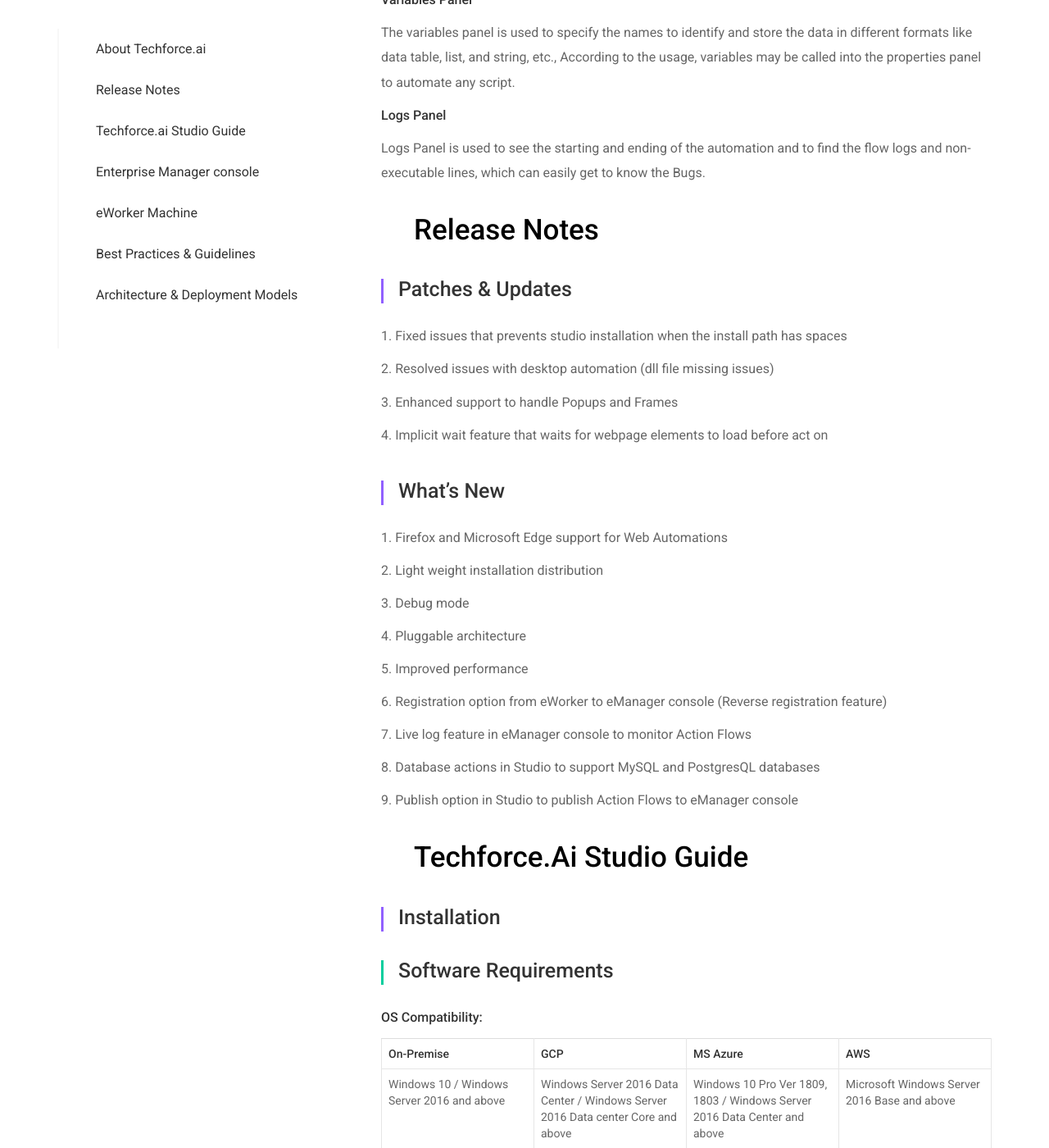
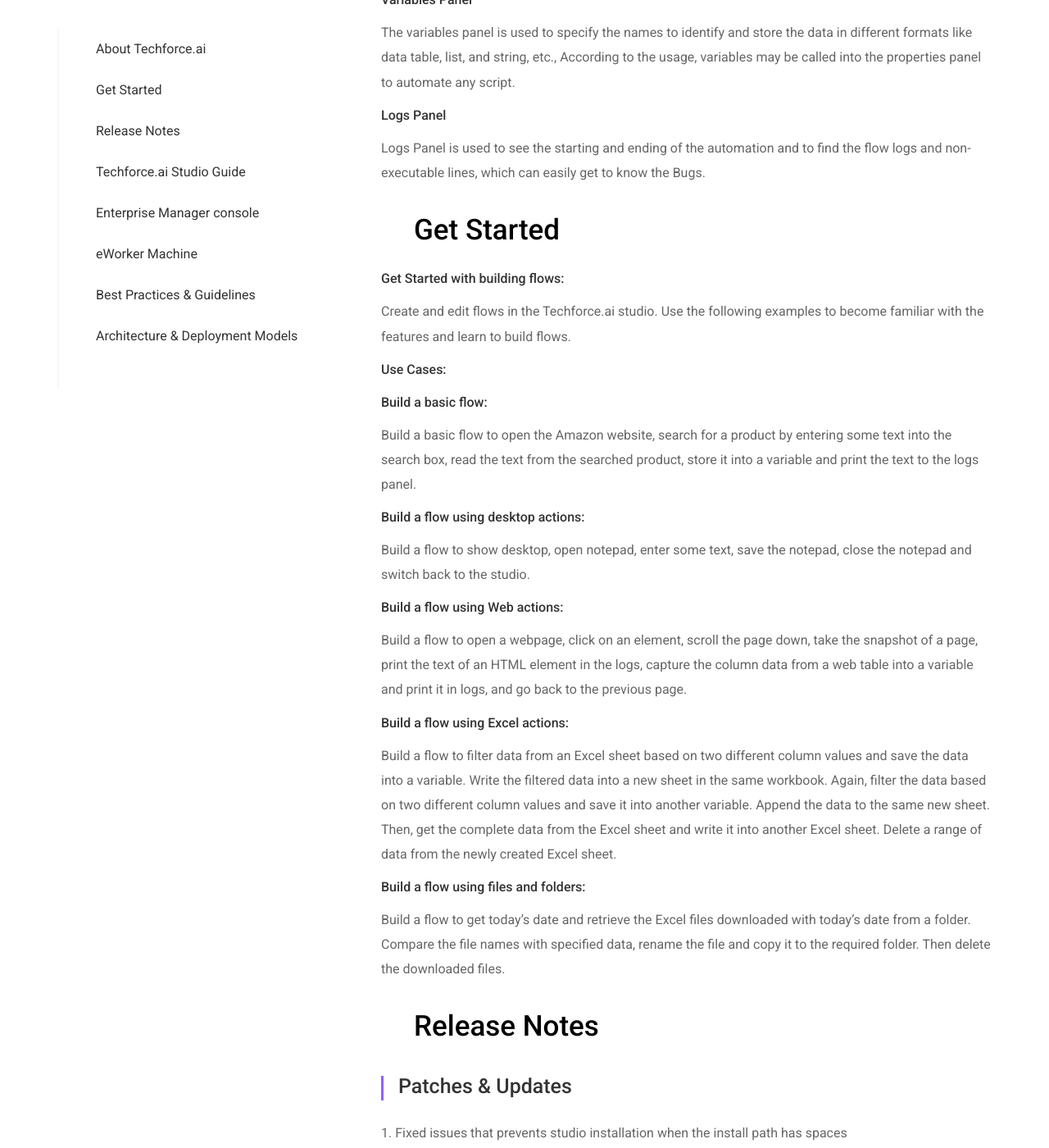
Before and after one commit to digitamizers/Documentation, a Jekyll site: the page built from index.md, in a window 1280 px wide and 1400 px high, scrolled down 2099 px. Shown: the whole window at 82% size. Built offline with Jekyll 4.4.1, drawn with Linux system fonts in a browser that asks for light colours.

Commit message:
css changes in doc and surya toasa

```diff
--- a/_layouts/default.html
+++ b/_layouts/default.html
@@ -551,6 +551,9 @@
 
                                   </li>
                                   <li class="subMenu">
+                                      <a href="#GetStarted" class="heading"><span class="numbers"></span>Get Started</a>
+                                  </li>
+                                  <li class="subMenu">
                                       <a href="#ReleaseNotes" class="heading"><span class="numbers"></span> Release Notes</a>
                                       <ul class="collapse list-unstyled collapse-1">
                                           <li><a class="child 1" href="#Patches"> Patches & Updates</a></li>
@@ -830,6 +833,24 @@
                                 <h5>Logs Panel</h5>
                                 <p>Logs Panel is used to see the starting and ending of the automation and to find the flow logs and non-executable lines, which can easily get to know the Bugs.</p>
                           </div>
+
+
+                          <div id="GetStarted"  class="page-section">
+                            <h3>Get Started</h3>
+                            <h5>Get Started with building flows:</h5>
+                            <p>Create and edit flows in the Techforce.ai studio. Use the following examples to become familiar with the features and learn to build flows.</p>
+                            <h5>Use Cases:</h5>
+                            <h5>Build a basic flow:</h5>
+                            <p>Build a basic flow to open the Amazon website, search for a product by entering some text into the search box, read the text from the searched product, store it into a variable and print the text to the logs panel.</p>
+                            <h5>Build a flow using desktop actions:</h5>
+                            <p>Build a flow to show desktop, open notepad, enter some text, save the notepad, close the notepad and switch back to the studio.</p>
+                            <h5>Build a flow using Web actions:</h5>
+                            <p>Build a flow to open a webpage, click on an element, scroll the page down, take the snapshot of a page, print the text of an HTML element in the logs, capture the column data from a web table into a variable and print it in logs, and go back to the previous page.</p>
+                            <h5>Build a flow using Excel actions:</h5>
+                            <p>Build a flow to filter data from an Excel sheet based on two different column values and save the data into a variable. Write the filtered data into a new sheet in the same workbook. Again, filter the data based on two different column values and save it into another variable. Append the data to the same new sheet. Then, get the complete data from the Excel sheet and write it into another Excel sheet. Delete a range of data from the newly created Excel sheet.</p>
+                            <h5>Build a flow using files and folders:</h5>
+                            <p>Build a flow to get today’s date and retrieve the Excel files downloaded with today’s date from a folder. Compare the file names with specified data, rename the file and copy it to the required folder. Then delete the downloaded files.</p>
+                            </div>
 
                           <div id="ReleaseNotes"  class="page-section">
                             <h3>Release Notes</h3>
```
